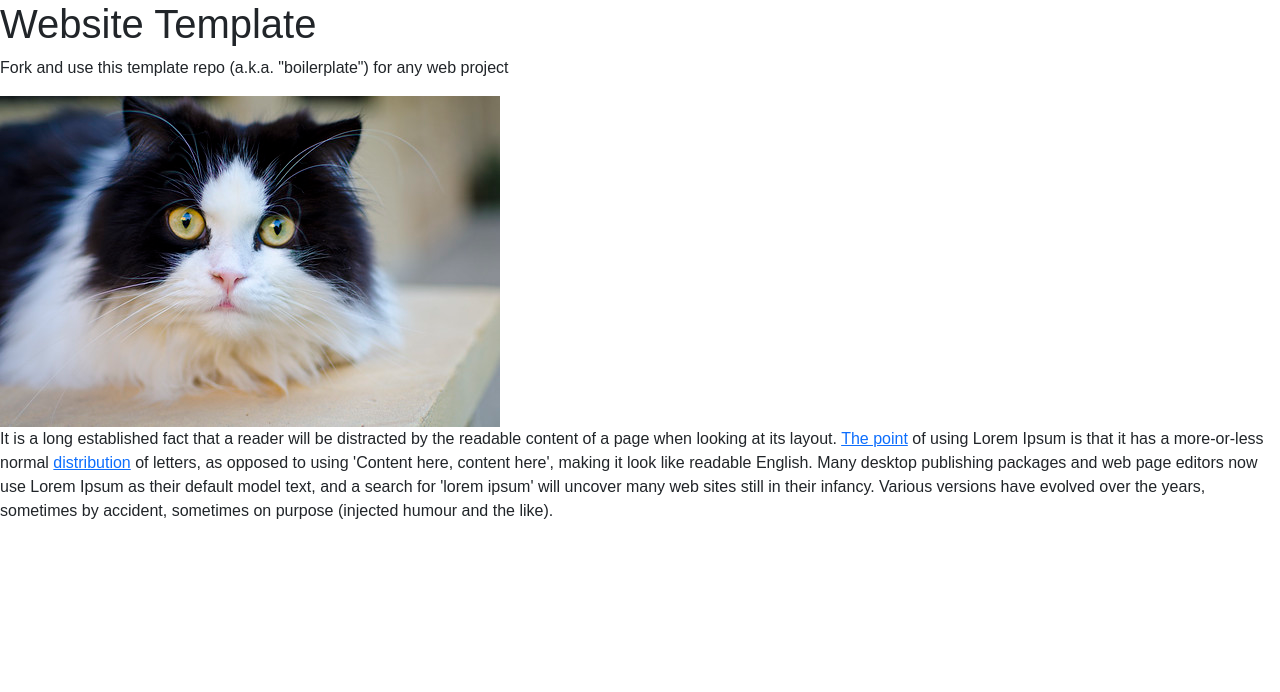
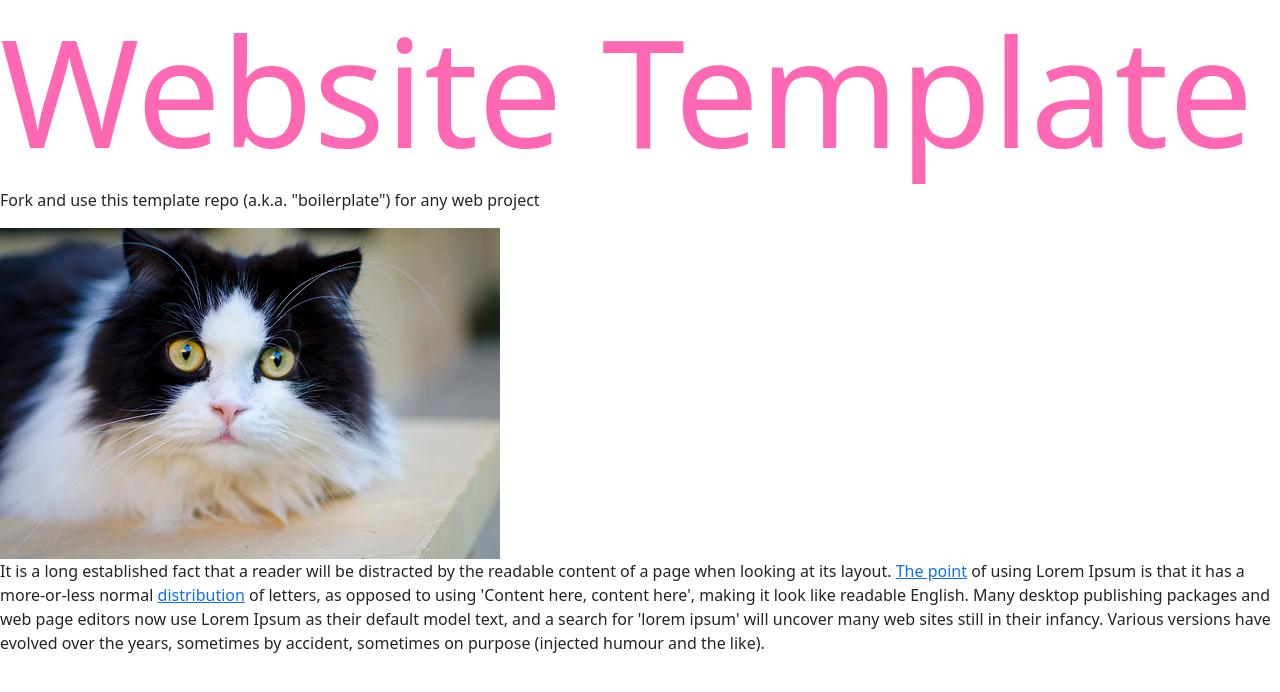
Before and after one commit to tina-aau/stories, a plain HTML site: page index.html in a window 1280 px wide. Drawn offline with nearby package versions, Linux system fonts and the light colour scheme.

Commit message:
Update styles.css

```diff
--- a/assets/css/styles.css
+++ b/assets/css/styles.css
@@ -1,5 +1,5 @@
 /* styles.css */
-
-* {
-	font-family: Arial;
+h1 {
+	font-size: 150px;
+	color: hotpink;
 }
```
